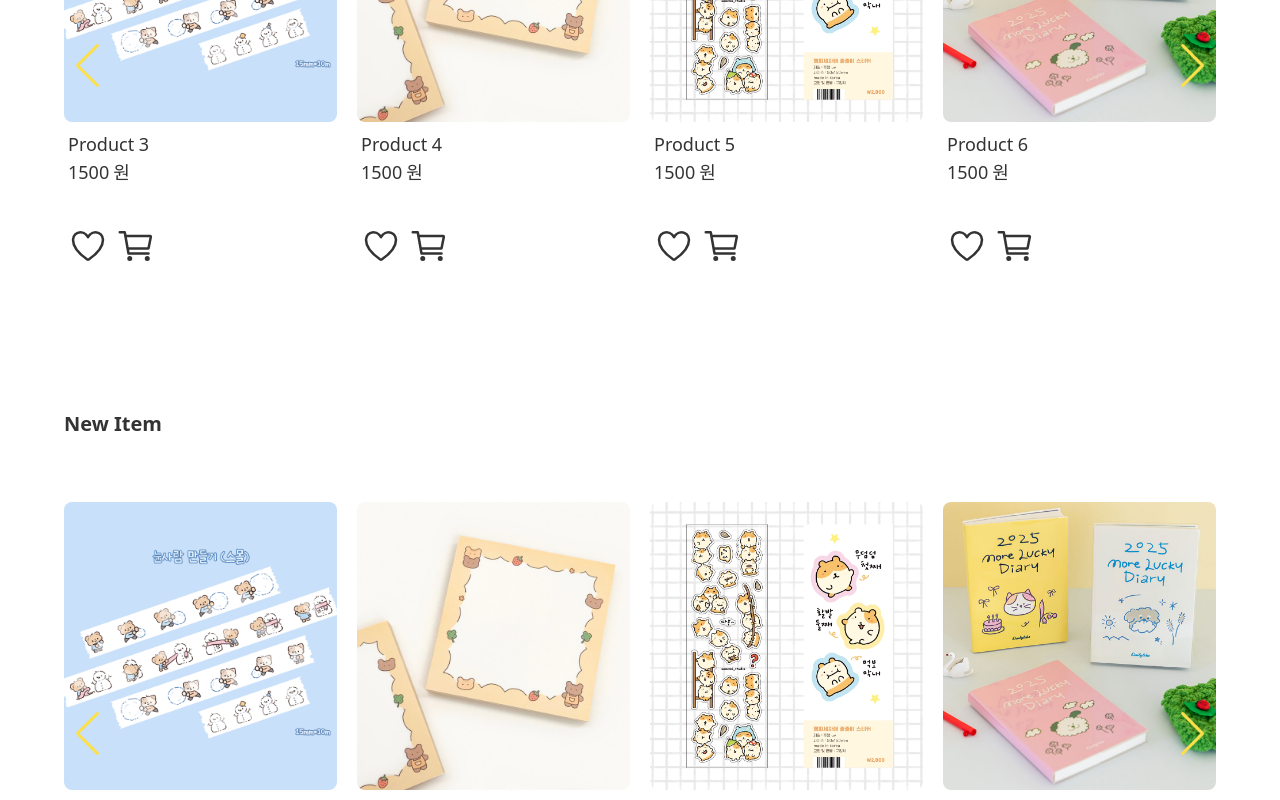
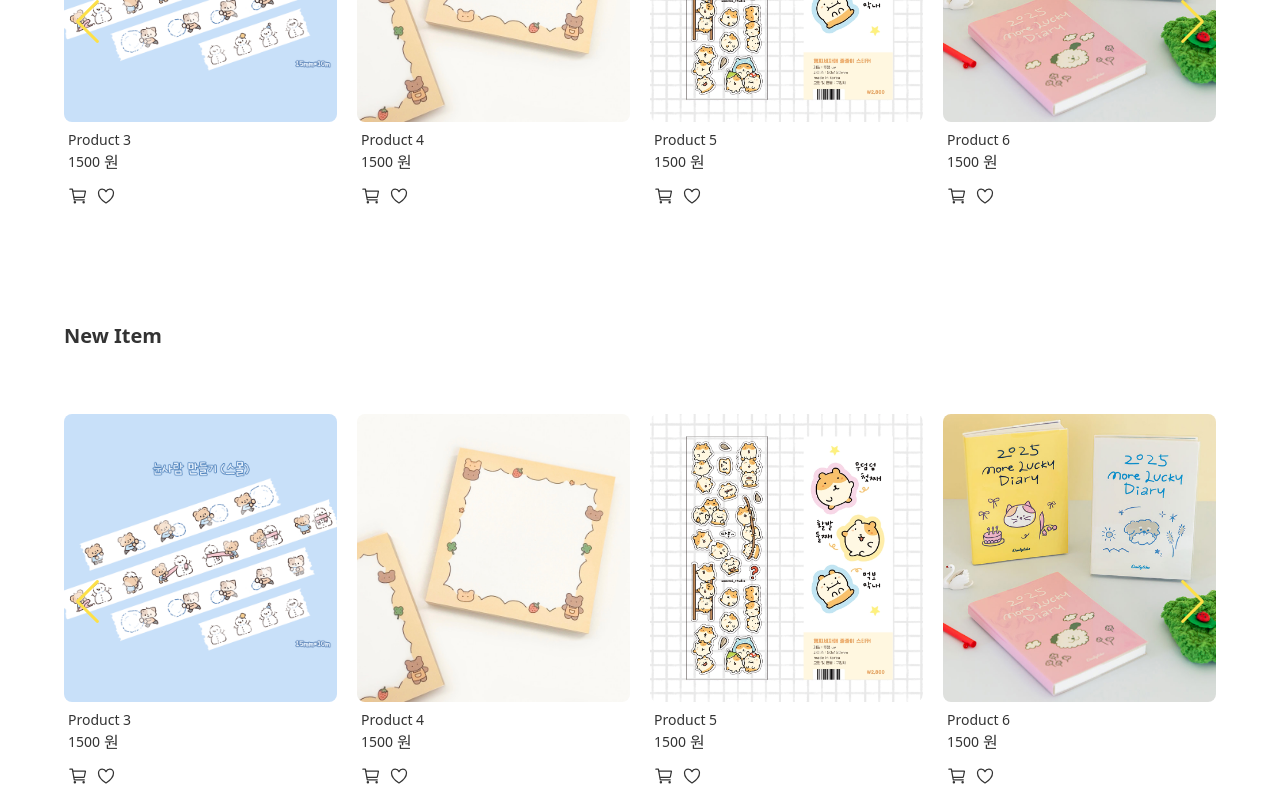
Before and after one commit to FRONTENDBOOTCAMP-11th/Jakudacque, a React (Vite) app: page / in a window 1280 px wide. Shown: the part 1180-1980 px from the top of the page. Built offline with nearby package versions, Linux system fonts and the light colour scheme; a web font is replaced by a local one.

Commit message:
🐛 fix : 상품컴포넌트 아이콘,글자 크기 수정

```diff
--- a/src/components/Product.jsx
+++ b/src/components/Product.jsx
@@ -11,15 +11,15 @@ export default function Product({ product }) {
         className="w-40 h-40 object-cover rounded-lg my-2 lg:w-72 lg:h-72 hover:scale-105 transition-transform duration-300"
       />
       <div className="flex flex-col pb-3 px-1">
-        <p className="text-sm font-medium lg:text-lg">{product.name}</p>
+        <p className="text-sm font-medium">{product.name}</p>
         <div className="flex items-center">
-          <p className="text-sm font-medium lg:text-lg">{product.price}</p>
-          <span className="ml-1 lg:text-lg">원</span>
+          <p className="text-sm font-medium">{product.price}</p>
+          <span className="ml-1">원</span>
         </div>
       </div>
-      <div className="flex gap-2 px-1 mb-3 lg:size-24">
-        <IoHeartOutline className="lg:size-24" size={20} />
-        <IoCartOutline className="lg:size-24" size={20} />
+      <div className="flex gap-2 px-1 mb-3">
+        <IoCartOutline size={20} />
+        <IoHeartOutline size={20} />
       </div>
     </Link>
   );
```
